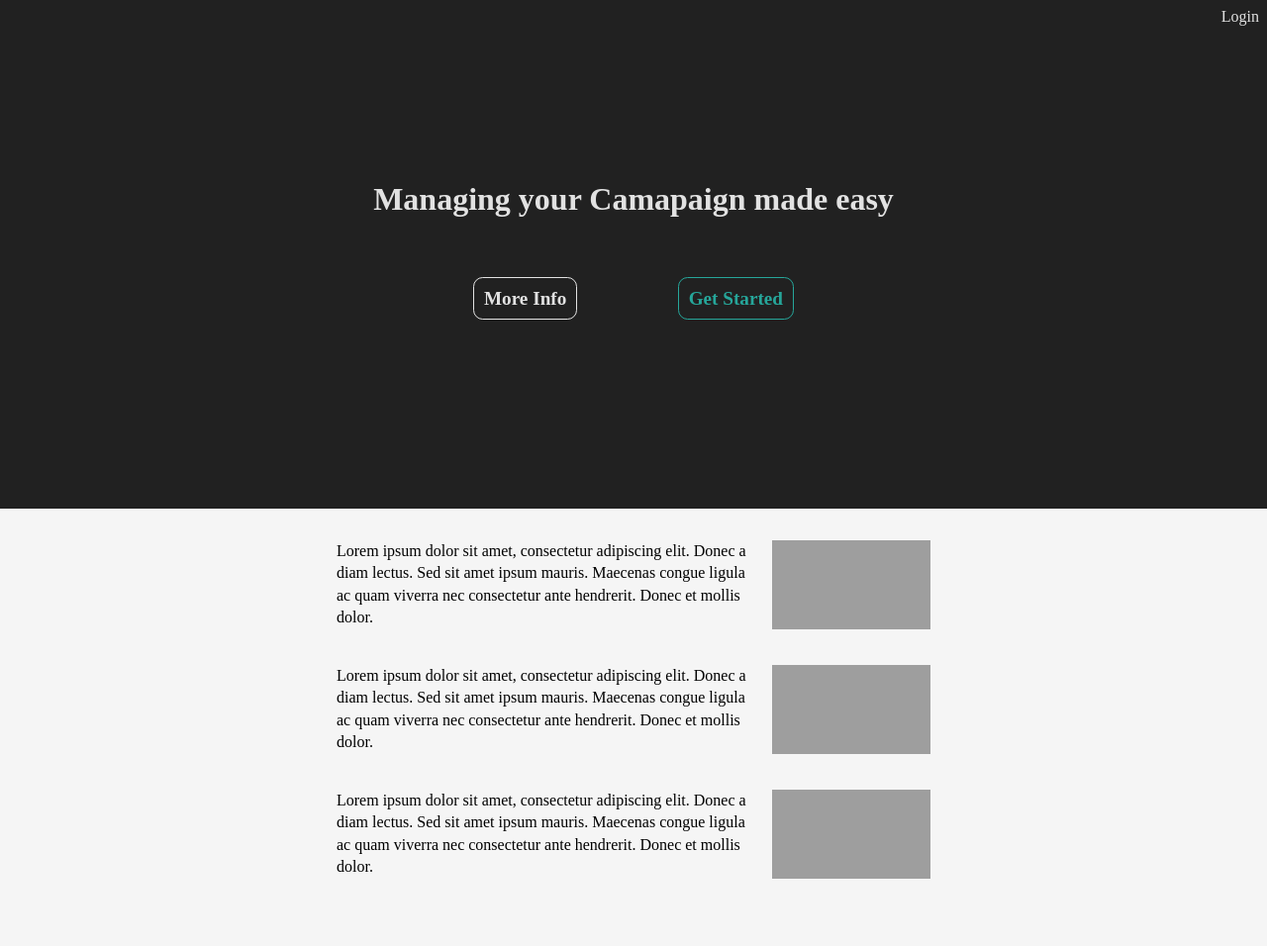
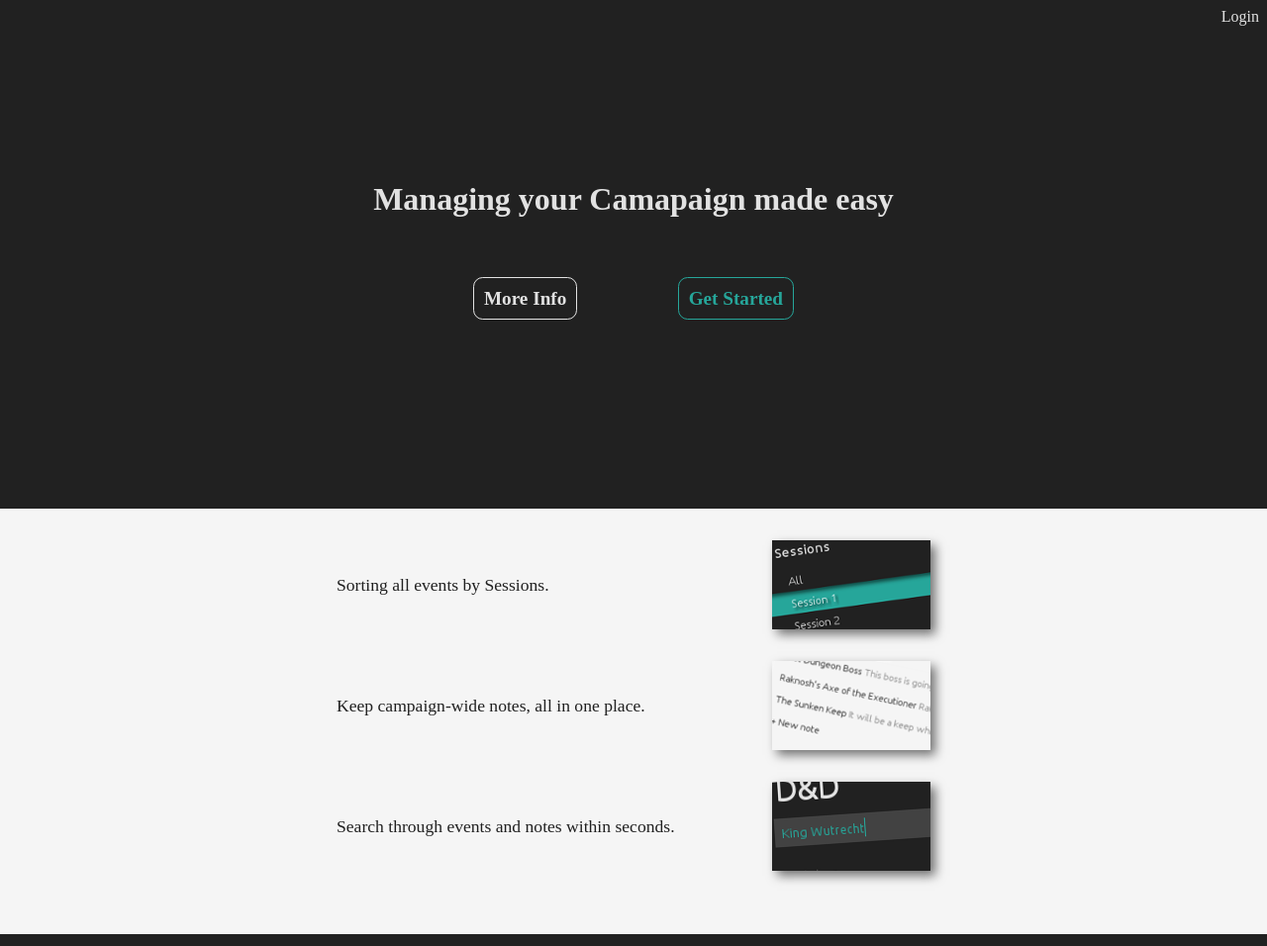
Before and after one commit to sulami/loom, a Django app: template campaigns/templates/index.html in a window 1280 px wide. Shown: the whole page at 99% size. Run offline with Django 3.2, Linux system fonts and the light colour scheme; the template is opened without the code that fills it, so the values that code supplies are empty; parts of the project's set-up code (start-up, migrations or seed data) failed here and were passed over; grey boxes are pictures that could not be loaded.

Commit message:
add some actual content and style to the landing page

```diff
--- a/campaigns/static/outofgame.css
+++ b/campaigns/static/outofgame.css
@@ -58,15 +58,20 @@ div#bot {
     padding: 2em;
     width: 600px;
 }
-*.info {
+div.info {
+    height: 90px;
     margin-bottom: 2em;
 }
 span.info {
+    color: rgba(0, 0, 0, 0.87);
     float: left;
-    line-height: 1.4em;
+    font-size: 1.1em;
+    line-height: 90px;
     max-width: 420px;
 }
 img.info {
+    box-shadow: 5px 5px 10px 0px rgba(0, 0, 0, 0.54);
+    float: right;
     height: 90px;
     margin-left: 20px;
     width: 160px;
--- a/campaigns/templates/index.html
+++ b/campaigns/templates/index.html
@@ -20,11 +20,23 @@
     </div>
 </div>
 <div id='bot'>
-    <span class='info'>Lorem ipsum dolor sit amet, consectetur adipiscing elit. Donec a diam lectus. Sed sit amet ipsum mauris. Maecenas congue ligula ac quam viverra nec consectetur ante hendrerit. Donec et mollis dolor.</span>
-    <img class='info' src='http://google.com/images/srpr/logo11w.png' />
-    <span class='info'>Lorem ipsum dolor sit amet, consectetur adipiscing elit. Donec a diam lectus. Sed sit amet ipsum mauris. Maecenas congue ligula ac quam viverra nec consectetur ante hendrerit. Donec et mollis dolor.</span>
-    <img class='info' src='http://google.com/images/srpr/logo11w.png' />
-    <span class='info'>Lorem ipsum dolor sit amet, consectetur adipiscing elit. Donec a diam lectus. Sed sit amet ipsum mauris. Maecenas congue ligula ac quam viverra nec consectetur ante hendrerit. Donec et mollis dolor.</span>
-    <img class='info' src='http://google.com/images/srpr/logo11w.png' />
+    <div class='info'>
+        <span class='info'>
+            Sorting all events by Sessions.
+        </span>
+        <img class='info' src='{% static 'camp.png' %}' />
+    </div>
+    <div class='info'>
+        <span class='info'>
+            Keep campaign-wide notes, all in one place.
+        </span>
+        <img class='info' src='{% static 'note.png' %}' />
+    </div>
+    <div class='info'>
+        <span class='info'>
+            Search through events and notes within seconds.
+        </span>
+        <img class='info' src='{% static 'search.png' %}' />
+    </div>
 </div>
 {% endblock %}
```
Also changed, not shown: campaigns/static/camp.png (added), campaigns/static/note.png (added), campaigns/static/search.png (added).
